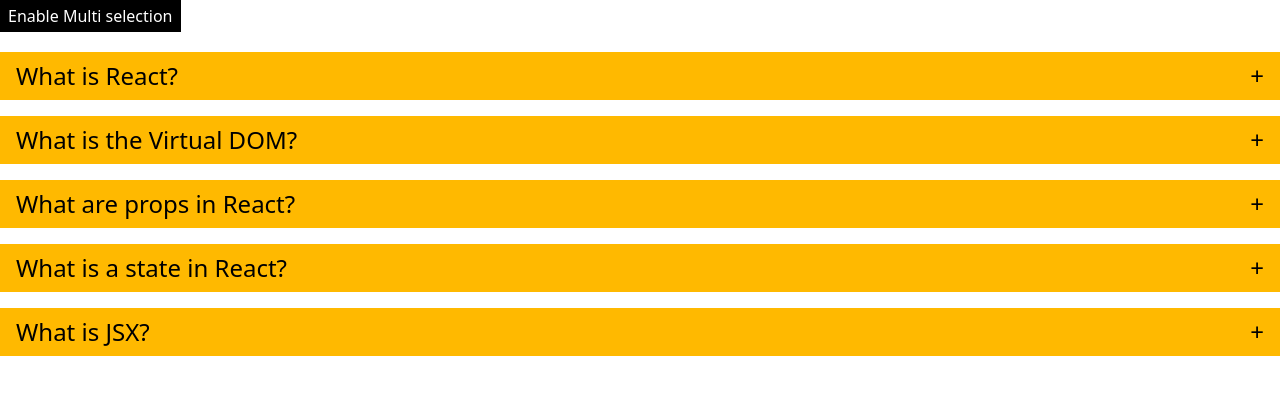
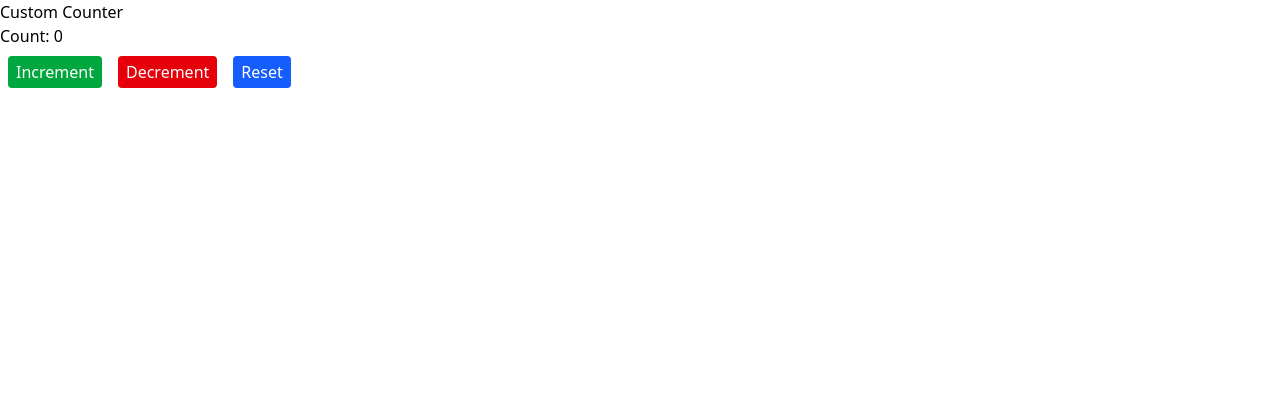
Before and after one commit to Developerr18/React-practice, a React (Vite) app in the folder best-practices/: page / in a window 1280 px wide. Shown: the top 394 px of the page. Built offline with nearby package versions, Linux system fonts and the light colour scheme.

Commit message:
Created custom hook

```diff
--- a/best-practices/src/App.jsx
+++ b/best-practices/src/App.jsx
@@ -1,9 +1,10 @@
 import "./App.css";
 import Accordian from "./components/Accordian";
+import CustomCounter from "./custom-hook/Custom";
 // import MyGame from "./Tic-Tac-Toe/MyGame";
 // import FormValidation from "./controlled-form/MyClaudeForm";
 // import TodoApp from "./todo/TodoClaude";
 
 export default function App() {
-    return <Accordian />;
+    return <CustomCounter />;
 }
--- /dev/null
+++ b/best-practices/src/custom-hook/Custom.jsx
@@ -0,0 +1,40 @@
+import { useState } from "react";
+
+export default function CustomCounter() {
+    const { count, increment, decrement, reset } = useCounter();
+
+    return (
+        <div className="custom-counter">
+            <h2>Custom Counter</h2>
+            <p>Count: {count}</p>
+            <button
+                className="bg-green-600 text-white px-2 py-1 m-2 rounded"
+                onClick={increment}
+            >
+                Increment
+            </button>
+            <button
+                className="bg-red-600 text-white px-2 py-1 m-2 rounded"
+                onClick={decrement}
+            >
+                Decrement
+            </button>
+            <button
+                className="bg-blue-600 text-white px-2 py-1 m-2 rounded"
+                onClick={reset}
+            >
+                Reset
+            </button>
+        </div>
+    );
+}
+
+function useCounter(initialValue = 0) {
+    const [count, setCount] = useState(initialValue);
+
+    const increment = () => setCount(count + 1);
+    const decrement = () => setCount(count - 1);
+    const reset = () => setCount(initialValue);
+
+    return { count, increment, decrement, reset };
+}
```
